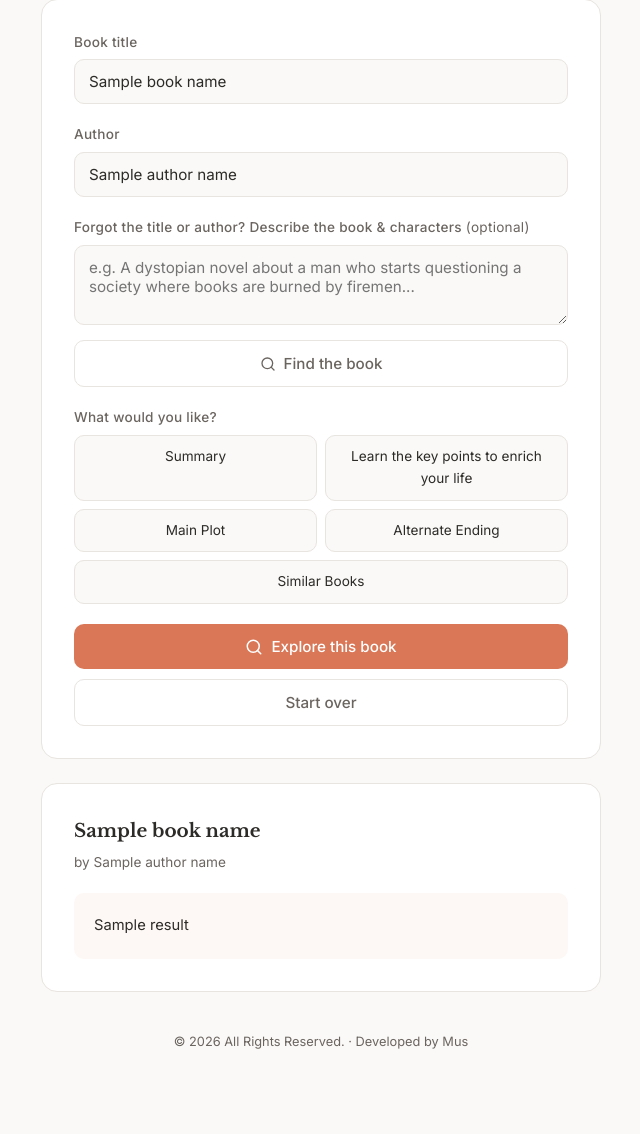
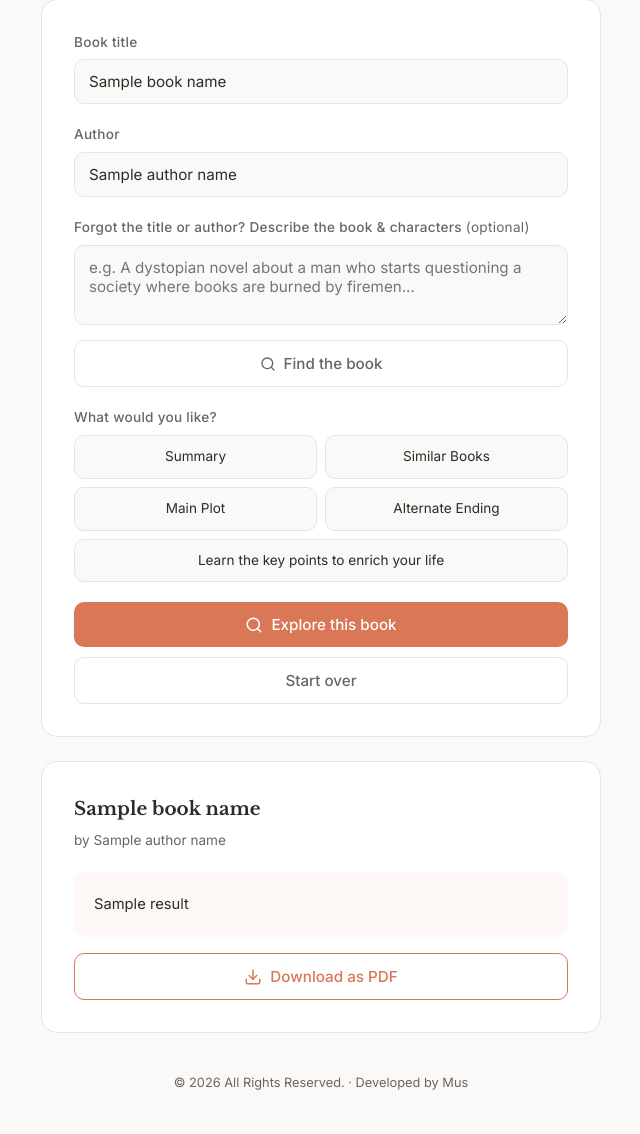
Before and after one commit to musfiqsucks/book-summary-app, a Flask app: template templates/index.html in a window 1280 px wide. Shown: the part 165-1299 px from the top of the page, without its empty margins (319-959 px from the left). Before the commit the page ends 1214 px from the top, so only its background shows below. Run offline with Flask 3, Linux system fonts and the light colour scheme; the template is opened without the code that fills it: most values are stand-ins (such as "Sample title", 1, 10 or a date in 2020); some libraries are stand-ins or nearby versions.

Commit message:
Add PDF download for results and swap chip positions
- Added "Download as PDF" button on result cards using html2pdf.js
- Swapped positions of "Learn the key points" and "Similar Books" chips

https://claude.ai/code/session_01Pwg3NXMUyaGUWatWmHYJQC

```diff
--- a/templates/index.html
+++ b/templates/index.html
@@ -5,6 +5,7 @@
     <meta name="viewport" content="width=device-width, initial-scale=1.0">
     <title>Bookish - AI Book Explorer</title>
     <link href="https://fonts.googleapis.com/css2?family=Inter:wght@400;500;600&family=Libre+Baskerville:ital,wght@0,400;0,700;1,400&display=swap" rel="stylesheet">
+    <script src="https://cdnjs.cloudflare.com/ajax/libs/html2pdf.js/0.10.1/html2pdf.bundle.min.js"></script>
     <style>
         *, *::before, *::after {
             box-sizing: border-box;
@@ -147,6 +148,17 @@
 
         .btn-secondary:hover {
             background-color: var(--input-bg);
+        }
+
+        .btn-download {
+            background: transparent;
+            color: var(--accent);
+            border: 1px solid var(--accent);
+            margin-top: 16px;
+        }
+
+        .btn-download:hover {
+            background-color: var(--result-bg);
         }
 
         .result-card {
@@ -340,10 +352,10 @@
                 <input type="hidden" name="action" id="actionInput" value="{{ selected_action }}">
                 <div class="action-chips">
                     <div class="action-chip {% if selected_action == 'summary' %}selected{% endif %}" data-value="summary">Summary</div>
-                    <div class="action-chip {% if selected_action == 'enrich_life_key_points' %}selected{% endif %}" data-value="enrich_life_key_points">Learn the key points to enrich your life</div>
+                    <div class="action-chip {% if selected_action == 'suggestions' %}selected{% endif %}" data-value="suggestions">Similar Books</div>
                     <div class="action-chip {% if selected_action == 'main_plot' %}selected{% endif %}" data-value="main_plot">Main Plot</div>
                     <div class="action-chip {% if selected_action == 'alternate_ending' %}selected{% endif %}" data-value="alternate_ending">Alternate Ending</div>
-                    <div class="action-chip {% if selected_action == 'suggestions' %}selected{% endif %}" data-value="suggestions">Similar Books</div>
+                    <div class="action-chip {% if selected_action == 'enrich_life_key_points' %}selected{% endif %}" data-value="enrich_life_key_points">Learn the key points to enrich your life</div>
                 </div>
             </div>
 
@@ -359,12 +371,16 @@
     </div>
 
     {% if result %}
-    <div class="result-card">
+    <div class="result-card" id="resultCard">
         <div class="result-header">
             <h2>{{ book_name }}</h2>
         </div>
         <div class="result-meta">by {{ author_name }}</div>
         <div class="result-body">{{ result }}</div>
+        <button type="button" class="btn btn-download" id="downloadPdfBtn">
+            <svg width="18" height="18" viewBox="0 0 24 24" fill="none" stroke="currentColor" stroke-width="2" stroke-linecap="round" stroke-linejoin="round"><path d="M21 15v4a2 2 0 0 1-2 2H5a2 2 0 0 1-2-2v-4"/><polyline points="7 10 12 15 17 10"/><line x1="12" y1="15" x2="12" y2="3"/></svg>
+            Download as PDF
+        </button>
     </div>
     {% endif %}
 
@@ -454,6 +470,28 @@
                 suggestionBox.style.display = 'none';
             }
         });
+
+        // PDF download
+        const downloadPdfBtn = document.getElementById('downloadPdfBtn');
+        if (downloadPdfBtn) {
+            downloadPdfBtn.addEventListener('click', () => {
+                const card = document.getElementById('resultCard');
+                // Hide the download button itself during capture
+                downloadPdfBtn.style.display = 'none';
+                const bookTitle = card.querySelector('.result-header h2').textContent;
+                const author = card.querySelector('.result-meta').textContent;
+                const opt = {
+                    margin: [12, 12, 12, 12],
+                    filename: bookTitle.replace(/[^a-zA-Z0-9]/g, '_') + '_Bookish.pdf',
+                    image: { type: 'jpeg', quality: 0.98 },
+                    html2canvas: { scale: 2, useCORS: true },
+                    jsPDF: { unit: 'mm', format: 'a4', orientation: 'portrait' }
+                };
+                html2pdf().set(opt).from(card).save().then(() => {
+                    downloadPdfBtn.style.display = '';
+                });
+            });
+        }
     </script>
 
 </body>
```
